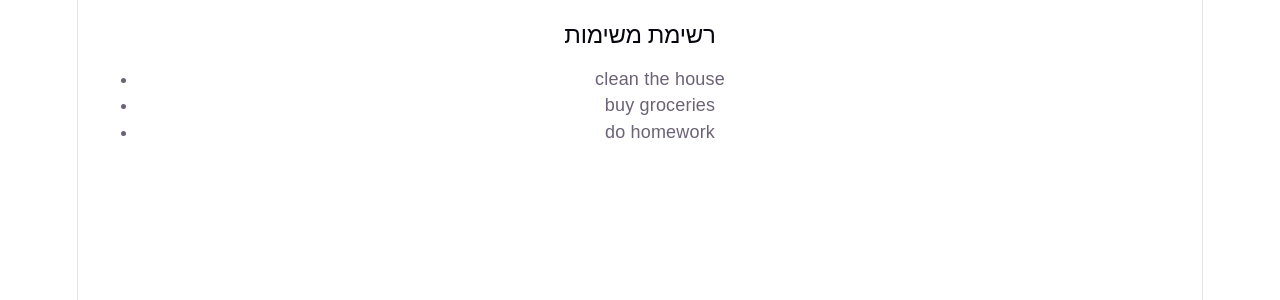
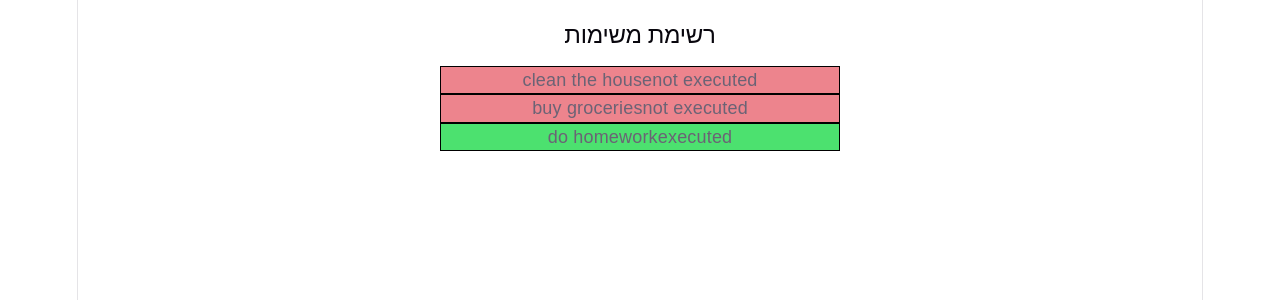
Before and after one commit to Miryam-Choor/React.complex-state-data-flow, a React (Vite) app: page / in a window 1280 px wide. Shown: the top 300 px of the page. Built offline with nearby package versions, Linux system fonts and the light colour scheme.

Commit message:
style TodoItem component with clean cards and status colors

```diff
--- /dev/null
+++ b/src/TodoItem/TodoItem.css
@@ -0,0 +1,9 @@
+.todo-item {
+  background-color: #ed848d;
+  border: 1px solid black;
+  list-style-type: none;
+}
+
+.todo-item.completed {
+  background-color: #4ce16f;
+}
--- /dev/null
+++ b/src/TodoItem/TodoItem.jsx
@@ -0,0 +1,15 @@
+import React from 'react';
+import './TodoItem.css';
+
+function TodoItem({ title, completed }) {
+  return (
+    <li className={`todo-item ${completed ? 'completed' : ''}`}>
+      <span>{title}</span>
+      <span className="todo-status">
+        {completed ? 'executed' : 'not executed'}
+      </span>
+    </li>
+  );
+}
+
+export default TodoItem;
--- a/src/TodoList/TodoList.jsx
+++ b/src/TodoList/TodoList.jsx
@@ -1,4 +1,5 @@
 import React, { useState } from 'react';
+import TodoItem from '../TodoItem/TodoItem';
 
 function TodoList() {
   // אתחול מערך המשימות עם לפחות 3 משימות ואובייקטים המכילים id, title, completed
@@ -8,14 +9,16 @@ function TodoList() {
     { id: 3, title: "do homework", completed: true }
   ]);
 
-  return (
-    <div style={{ padding: '20px', fontFamily: 'Arial' }}>
+ return (
+    <div style={{ padding: '20px', fontFamily: 'Arial', maxWidth: '400px', margin: '0 auto' }}>
       <h2>רשימת משימות</h2>
-      <ul>
+      <ul style={{ padding: 0 }}>
         {tasks.map((task) => (
-          <li key={task.id}>
-            {task.title}
-          </li>
+          <TodoItem
+            key={task.id}
+            title={task.title}
+            completed={task.completed}
+          />
         ))}
       </ul>
     </div>
```
